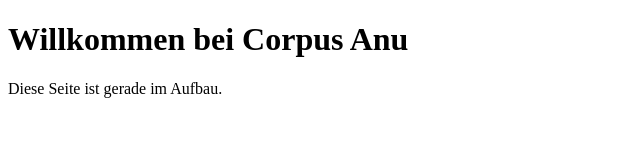
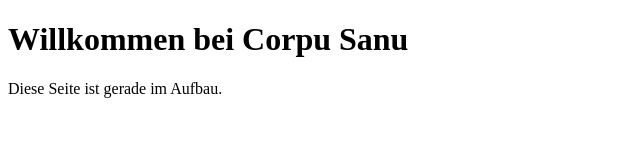
Before and after one commit to Loeschi/corpusanu-site, a plain HTML site: page index.html in a window 1280 px wide. Shown: the full height of the page, 0-640 px from the left. Drawn offline with Linux system fonts and the light colour scheme.

Commit message:
Update index.html
typo

```diff
--- a/index.html
+++ b/index.html
@@ -5,7 +5,7 @@
   <title>Corpu Sanu</title>
 </head>
 <body>
-  <h1>Willkommen bei Corpus Anu</h1>
+  <h1>Willkommen bei Corpu Sanu</h1>
   <p>Diese Seite ist gerade im Aufbau.</p>
 </body>
 </html>
```
